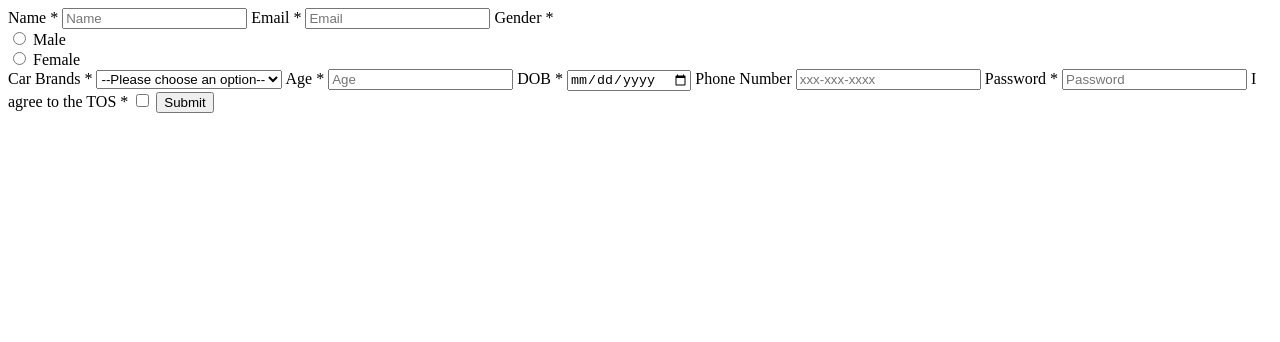
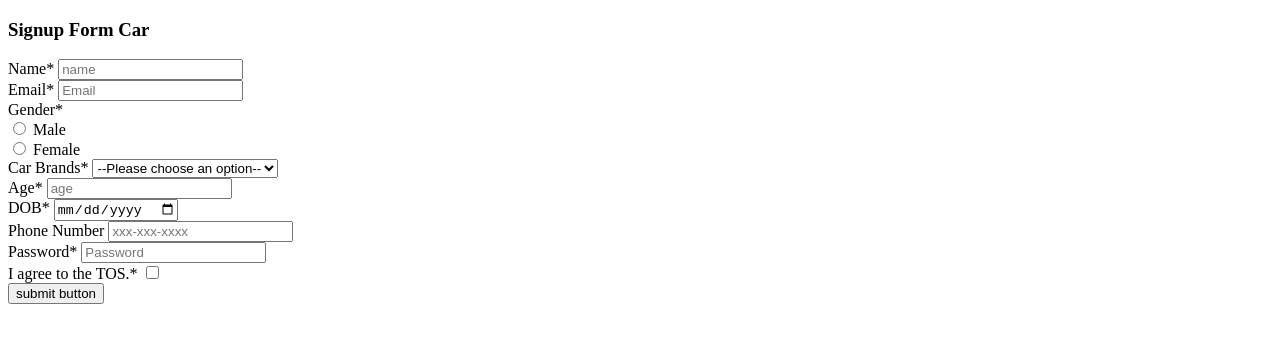
Before and after one commit to acciojob/signup-form-car-jayeshshsh, a website: page main.html in a window 1280 px wide. Drawn offline with Linux system fonts and the light colour scheme.

Commit message:
created a submission

```diff
--- a/main.html
+++ b/main.html
@@ -10,44 +10,75 @@
 	<!-- the entire body must be written by student -->
     <script type="text/javascript" src="./script.js">
 </script>
-<form method="post">
-    <label for="name">Name *</label>
-    <input type="text" id="name" name="name" placeholder="Name" required>
+<form action="" method="post">
+			<header>
+				<h3>Signup Form Car</h3>
+			</header>
+			<div>
+				<label for="name">Name*</label>
+				<input type="text" id="name" name="name" placeholder="name" required>
+			</div>
 
-    <label for="email">Email *</label>
-    <input type="email" id="email" name="email" placeholder="Email" required>
+			<div>
+				<label for="email">Email*</label>
+				<input type="email" name="email" id="email" placeholder="Email">
+			</div>
 
-    <label>Gender *</label><br>
-    <input type="radio" id="gender_m" name="gender" value="male" required>
-    <label for="gender_m">Male</label><br>
-    <input type="radio" id="gender_f" name="gender" value="female">
-    <label for="gender_f">Female</label><br>
+			<div>
+				<label for="gender">Gender*</label>
+				<br>
 
-    <label for="cars">Car Brands *</label>
-    <select id="cars" name="cars" required>
-      <option value="" selected disabled>--Please choose an option--</option>
-      <option value="bmw">BMW</option>
-      <option value="audi">Audi</option>
-      <option value="mercedes">Mercedez</option>
-    </select>
+				<input type="radio" id="male" name="gender" value="male" required>
+				<label for="male">Male</label>
+				<br>
 
-    <label for="age">Age *</label>
-    <input type="number" id="age" name="age" placeholder="Age" required>
+				<input type="radio" id="female" name="gender" value="female" required>
+				<label for="female">Female</label>
+				<br>
+			</div>
 
-    <label for="dob">DOB *</label>
-    <input type="date" id="dob" name="dob" required>
+			<div>
+				<label for="Car">Car Brands*</label>
+				<select name="Car" id="Car" required>
+					<option value="" selected disabled>--Please choose an option--</option>
+					<option value="BMW">BMW</option>
+				<option value="Audi">Audi</option>
+				<option value="Mercedez">Mercedez</option>
+				</select>
+			</div>
 
-    <label for="tel">Phone Number</label>
-    <input type="tel" id="tel" name="tel" placeholder="xxx-xxx-xxxx" pattern="[0-9]{3}-[0-9]{3}-[0-9]{4}">
+			<div>
+				<label for="age">Age*</label>
+				<input type="number" name="age" id="age" placeholder="age" required>
+				<br>
+			</div>
 
-    <label for="password">Password *</label>
-    <input type="password" id="password" name="password" placeholder="Password" required>
+			<div>
+				<label for="dob">DOB*</label>
+				<input type="date" name="dob" id="dob" required>
+			</div>
 
-    <label for="tos">I agree to the TOS *</label>
-    <input type="checkbox" id="tos" name="tos" required>
+			<div>
+				<label for="phone no.">Phone Number</label>
+				<input type="tel" id="phone no." name="phone no." placeholder="xxx-xxx-xxxx">
+			</div>
 
-    <button type="submit">Submit</button>
-  </form>
+			<div>
+				<label for="password">Password*</label>
+				<input type="password" id="password" name="password" placeholder="Password" required>
+			</div>
+
+			<div>
+				<label for="tos">I agree to the TOS.*</label>
+				<input type="checkbox" id="tos" name="tos" required>
+				<br>
+			</div>
+
+			<div>
+				<button type="submit">submit button</button>
+				<br>
+			</div>
+		</form>
 </body>
 
 </html>
```
